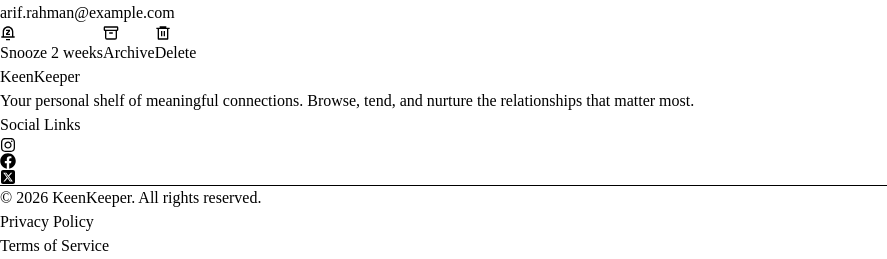
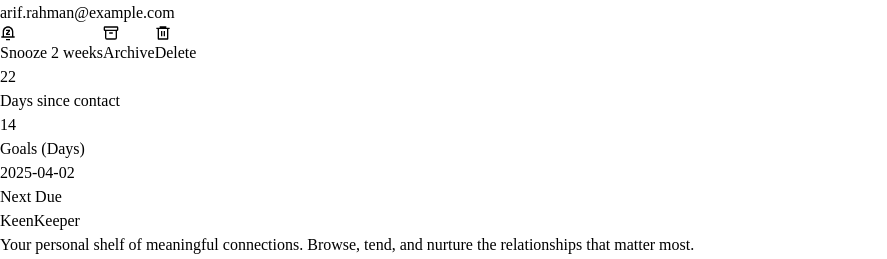
Before and after one commit to Masud76301/B13-A7, a React (Vite) app: page /friendsDetails/1 in a window 1280 px wide. Shown: the part 539-798 px from the top of the page, without its empty margins (0-887 px from the left). Built offline with nearby package versions, Linux system fonts and the light colour scheme.

Commit message:
Friend Details Page Left side Layout Done

```diff
--- a/src/component/FriendsDetails/FriendsDetails.jsx
+++ b/src/component/FriendsDetails/FriendsDetails.jsx
@@ -1,12 +1,12 @@
 import React from 'react';
 import { useLoaderData, useParams } from 'react-router';
-import { RiNotificationSnoozeLine,RiDeleteBin6Line } from "react-icons/ri";
+import { RiNotificationSnoozeLine, RiDeleteBin6Line } from "react-icons/ri";
 import { LuArchive } from "react-icons/lu";
 
 const statusColor = {
-    "overdue":"bg-red-600",
-    "almost due":"bg-yellow-400",
-    "on-track":"bg-green-800"
+    "overdue": "bg-red-600",
+    "almost due": "bg-yellow-400",
+    "on-track": "bg-green-800"
 }
 
 const FriendsDetails = () => {
@@ -15,7 +15,7 @@
     const expectedFriend = friends.find(friend => friend.id === Number(id));
     return (
         <div className='container mx-auto flex gap-6 my-20'>
-            <div className='w-[25%]'>
+            <div className=''>
                 <div className='w-87 h-auto shadow-md flex flex-col justify-center items-center py-6 rounded-sm space-y-2'>
                     <img src={expectedFriend.picture} className='w-20 rounded-full' alt="" />
                     <h1 className='mt-3 text-[20px] font-semibold'>{expectedFriend.name}</h1>
@@ -35,8 +35,24 @@
                     <button className="btn bg-white w-87 flex gap-2 text-red-600"><RiDeleteBin6Line /> Delete</button>
                 </div>
             </div>
-            <div className='w-[75%'></div>
+            <div className=''>
+                <div className='grid grid-cols-3 gap-4'>
+                    <div className='w-58 h-auto p-8 shadow-sm rounded-sm text-center space-y-3'>
+                        <h1 className='text-[28px] font-semibold'>{expectedFriend.days_since_contact}</h1>
+                        <p className='text-[#64748B]'>Days since contact</p>
+                    </div>
+                     <div className='w-58 h-auto p-8 shadow-sm rounded-sm text-center space-y-3'>
+                        <h1 className='text-[28px] font-semibold'>{expectedFriend.goal}</h1>
+                        <p className='text-[#64748B]'>Goals (Days)</p>
+                    </div>
+                     <div className='w-58 h-auto p-8 shadow-sm rounded-sm text-center space-y-3'>
+                        <h1 className='text-[28px] font-semibold'>{expectedFriend.next_due_date}</h1>
+                        <p className='text-[#64748B]'>Next Due</p>
+                    </div>
+                </div>
+            </div>
         </div>
+
     );
 };
 
```
